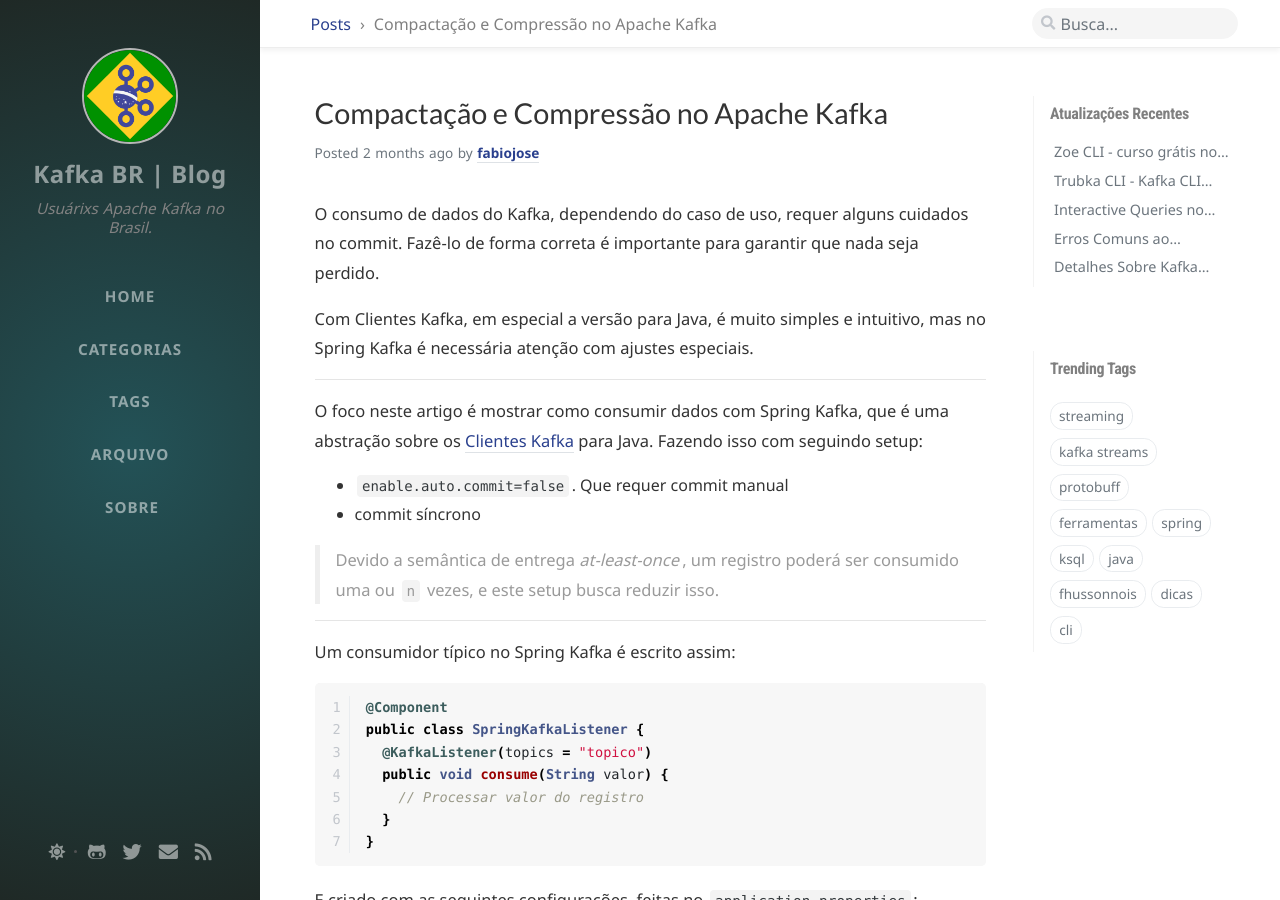
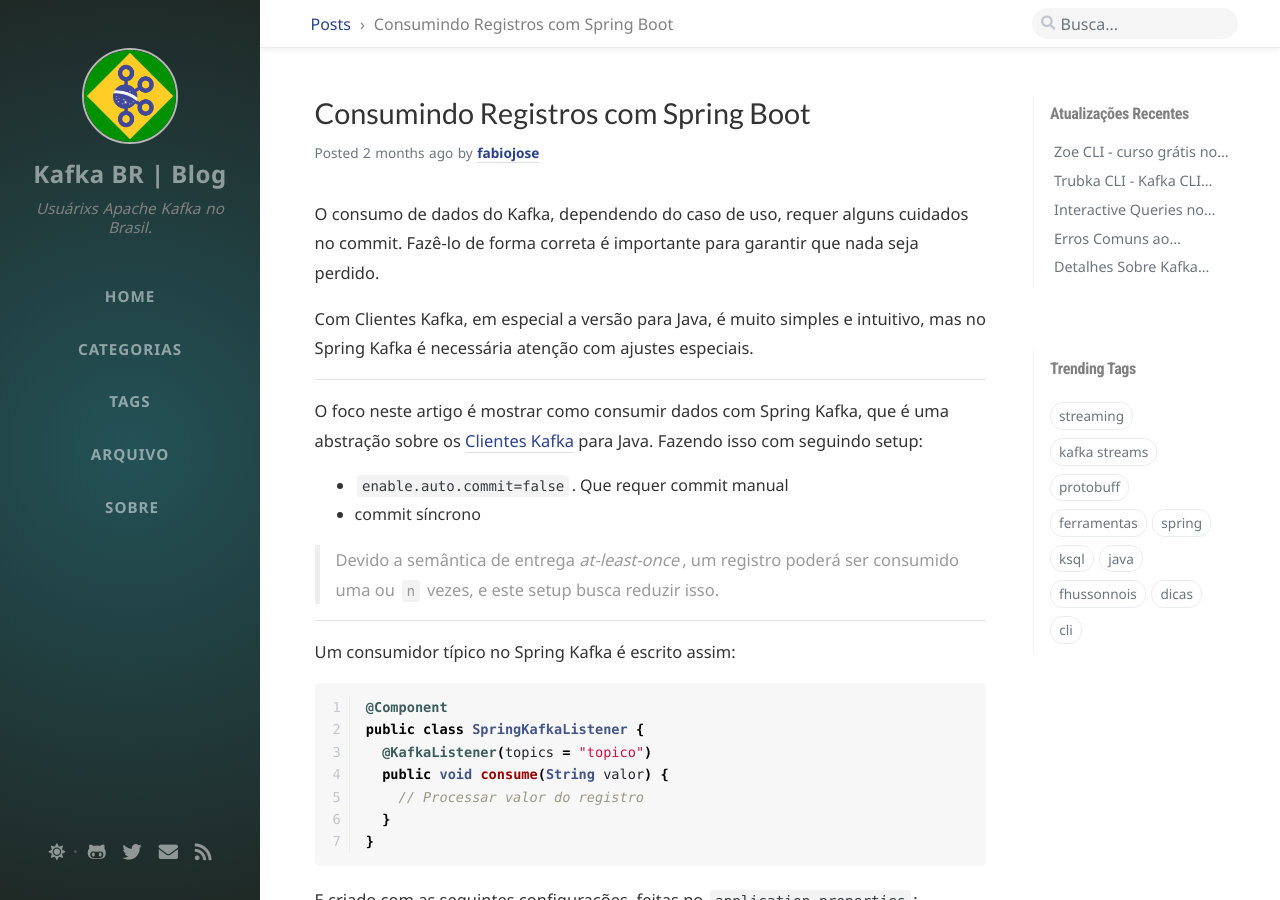
Before and after one commit to fabiojose/kafkabr-blog, a Jekyll site: the page built from _posts/2020-04-28-consumindo-registros-com-spring.md, in a window 1280 px wide and 900 px high. Built offline with Jekyll 4.4.1, drawn with Linux system fonts in a browser that asks for light colours; nearby versions of some CDN libraries; comment, search, counter and statistics services are not loaded.

Commit message:
Corrige título do post
Signed-off-by: fabiojose <fabiojose@gmail.com>

```diff
--- a/_posts/2020-04-28-consumindo-registros-com-spring.md
+++ b/_posts/2020-04-28-consumindo-registros-com-spring.md
@@ -1,5 +1,5 @@
 ---
-title:  Compactação e Compressão no Apache Kafka
+title:  Consumindo Registros com Spring Boot
 author: fabiojose
 date:   2020-04-28 22:03:36 -0300
 categories: [Artigos, Consumidor]
```
